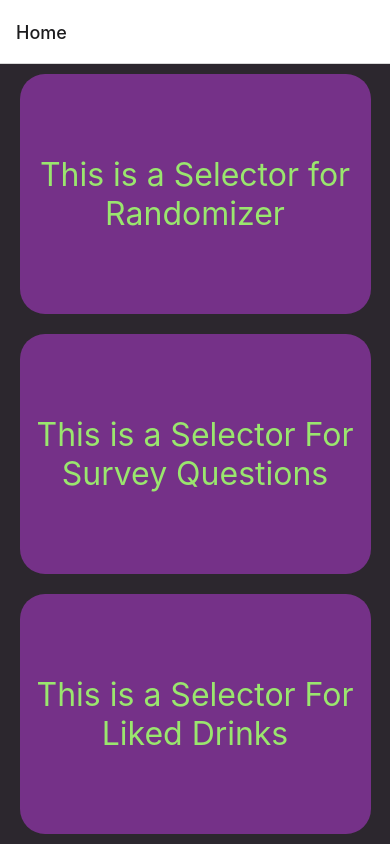
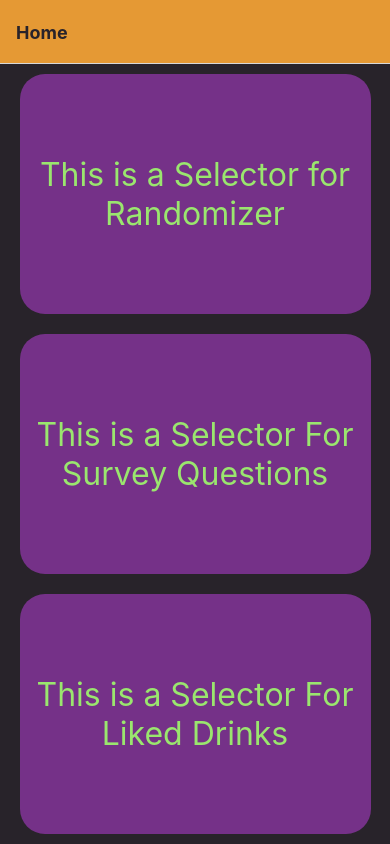
Before and after one commit to 4850-01-Senior-Project/Choose-a-Booze, a React Native app in the folder client/: screen /Home in a window 390 px wide. Built offline with nearby package versions, Linux system fonts and the light colour scheme.

Commit message:
Changed the Header Styling Changed from white background to orange

```diff
--- a/client/App.js
+++ b/client/App.js
@@ -11,7 +11,7 @@ import Home from "./ui/screens/Home";
 import DrinkSelector from "./ui/screens/DrinkSelector";
 import SurveyScreen from "./ui/screens/SurveyScreen";
 import Randomizer from "./ui/screens/Randomizer";
-import { styles } from "./ui/assets/Style";
+import { styles, colors } from "./ui/assets/Style";
 
 // --------------------------------------------------
 
@@ -54,11 +54,17 @@ export default function App() {
   return (
     <View style={styles.fullSize} onLayout={onLayoutRootView}>
       <NavigationContainer>
-        <Stack.Navigator>
+        <Stack.Navigator screenOptions={{
+          headerStyle: { backgroundColor: colors.orange, },
+          headerTintColor: colors.black,
+          headerTitleStyle: { fontWeight: 'bold', },
+          }}>
           <Stack.Screen
             name="Home"
             component={Home}
-            options={{ title: 'Home' }}
+            options={{
+              title: 'Home',
+            }}
           />
           <Stack.Screen
             name="Randomizer"
@@ -71,7 +77,7 @@ export default function App() {
             options={{ title: 'Survey Screen / Drink Selector' }}
           />
 
-{/*
+          {/*
           <Stack.Screen
             name="LikedDrinks"
             component={LikedDrinks}
--- a/client/ui/assets/Style.js
+++ b/client/ui/assets/Style.js
@@ -1,7 +1,7 @@
 import { Platform, StyleSheet } from "react-native";
 
 export const colors = {
-  black: "#2C272E",
+  black: "#28232A",
   purple: "#753188",
   green: "#9AE66E",
   orange: "#E59934"
--- a/client/ui/screens/SurveyScreen.js
+++ b/client/ui/screens/SurveyScreen.js
@@ -3,7 +3,7 @@ import { Pressable, View, ScrollView, Text } from 'react-native';
 import AntDesign from '@expo/vector-icons/AntDesign';
 
 import { styles } from '../assets/Style';
-import { Category, Discovery, Dropdown } from '../components/MyComponents';
+import { Category, Discovery, Dropdown, Question } from '../components/MyComponents';
 import SectionedMultiSelect from 'react-native-sectioned-multi-select';
 import { MaterialIcons as Icon } from '@expo/vector-icons';
 
```
